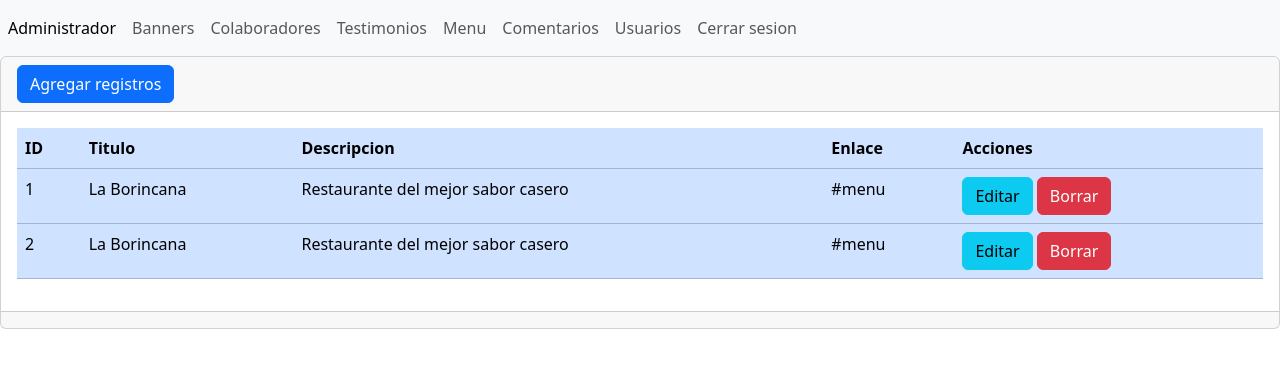
After one commit to Swus1978/Restaurante, a PHP site: page /admin/seccion/banners/index.php in a window 1280 px wide. The commit adds this page. Shown: the top 368 px of the page. Run offline with PHP 8.4, Linux system fonts and the light colour scheme.

Commit message:
updated the files to get ready to write program

```diff
--- a/admin/seccion/plates/footer.php
+++ b/admin/plates/footer.php
@@ -1,3 +1,5 @@
+</section>
+
 </main>
 
 <footer>
--- a/admin/seccion/plates/header.php
+++ b/admin/plates/header.php
@@ -1,3 +1,7 @@
+<?php
+$url_base="http://localhost:3000/admin";
+?>
+
 <!doctype html>
 <html lang="en">
     <head>
@@ -26,17 +30,21 @@
                         >Administrador <span class="visually-hidden">(current)</span></a
                     >
 
-                    <a class="nav-item nav-link" href="#">Banners</a>
-                    <a class="nav-item nav-link" href="#">Colaboradores</a>
-                    <a class="nav-item nav-link" href="#">Testimonios</a>
-                    <a class="nav-item nav-link" href="#">Menu</a>
-                    <a class="nav-item nav-link" href="#">Comentarios</a>
-                    <a class="nav-item nav-link" href="#">Usuarios</a>
+                    <a class="nav-item nav-link" href="<?php echo $url_base;?>seccion/banners">Banners</a>
+                    <a class="nav-item nav-link" href="<?php echo $url_base;?>seccion/colaboradores">Colaboradores</a>
+                    <a class="nav-item nav-link" href="<?php echo $url_base;?>seccion/testimonios">Testimonios</a>
+                    <a class="nav-item nav-link" href="<?php echo $url_base;?>seccion/menu">Menu</a>
+                    <a class="nav-item nav-link" href="<?php echo $url_base;?>seccion/comentarios">Comentarios</a>
+                    <a class="nav-item nav-link" href="<?php echo $url_base;?>seccion/usuarios">Usuarios</a>
                     <a class="nav-item nav-link" href="#">Cerrar sesion</a>
                 </div>
             </nav>
         </header>
-        <main></main>
+        <main>
+        <section class="container">
+
+        </main>
+
         <footer>
             <!-- place footer here -->
         </footer>
--- /dev/null
+++ b/admin/seccion/banners/index.php
@@ -0,0 +1,91 @@
+<?php include("../../plates/header.php");?>
+
+<div class="card">
+    <div class="card-header">
+        <a
+            name=""
+            id=""
+            class="btn btn-primary"
+            href="crear.php"
+            role="button"
+            >Agregar registros</a
+        >
+
+
+    </div>
+    <div class="card-body">
+        <div
+            class="table-responsive-sm"
+        >
+            <table
+                class="table table-primary"
+            >
+                <thead>
+                    <tr>
+                        <th scope="col">ID</th>
+                        <th scope="col">Titulo</th>
+                        <th scope="col">Descripcion</th>
+                        <th scope="col">Enlace</th>
+                        <th scope="col">Acciones</th>
+                    </tr>
+                </thead>
+                <tbody>
+                    <tr class="">
+                        <td scope="row">1</td>
+                        <td>La Borincana</td>
+                        <td>Restaurante del mejor sabor casero</td>
+                        <td>#menu</td>
+                        <td>
+                            <a
+                                name=""
+                                id=""
+                                class="btn btn-info"
+                                href="editar.php"
+                                role="button"
+                                >Editar</a
+                            >
+                            <a
+                                name=""
+                                id=""
+                                class="btn btn-danger"
+                                href="#"
+                                role="button"
+                                >Borrar</a
+                            >
+                        </td>
+                    </tr>
+                    <tr class="">
+                        <td scope="row">2</td>
+                        <td>La Borincana</td>
+                        <td>Restaurante del mejor sabor casero</td>
+                        <td>#menu</td>
+                        <td>
+                        <a
+                                name=""
+                                id=""
+                                class="btn btn-info"
+                                href="#"
+                                role="button"
+                                >Editar</a
+                            >
+                            <a
+                                name=""
+                                id=""
+                                class="btn btn-danger"
+                                href="#"
+                                role="button"
+                                >Borrar</a
+                            >
+
+                        </td>
+                    </tr>
+                </tbody>
+            </table>
+        </div>
+
+
+    </div>
+    <div class="card-footer text-muted"></div>
+</div>
+
+<?php include("../../plates/footer.php");?>
```
Also changed, not shown: admin/index.php (+5 -8 lines), admin/seccion/banners/bd.php (added, +13 -0 lines), admin/seccion/banners/crear.php (added, +63 -0 lines), admin/seccion/banners/editar.php (added, +59 -0 lines).
